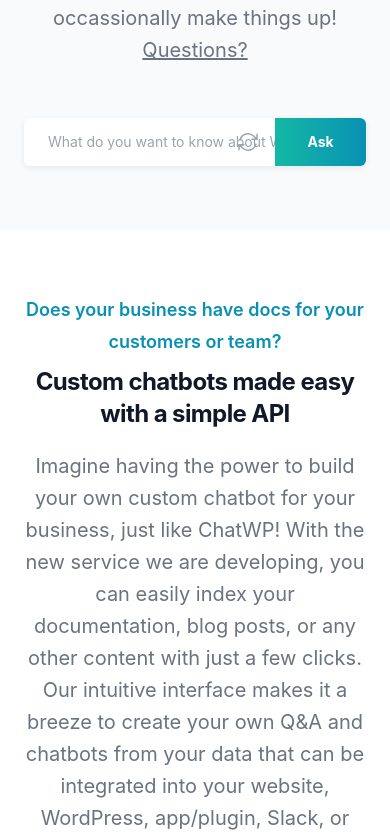
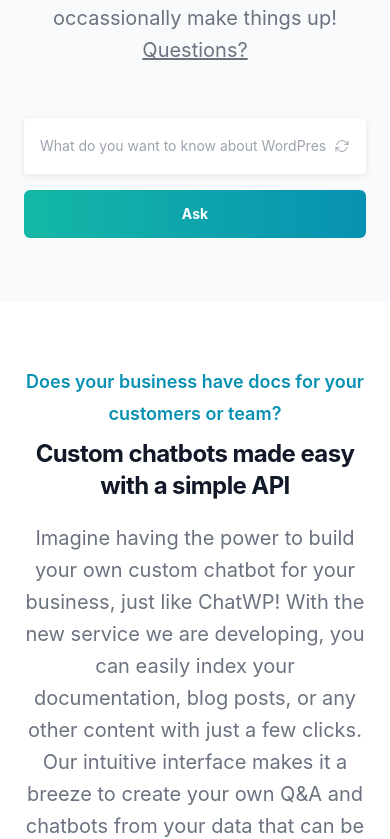
Before and after one commit to uglyrobot/wp-chat-site, a Next.js app: page / in a window 390 px wide. Shown: the part 1091-1930 px from the top of the page. Built offline with nearby package versions, Linux system fonts and the light colour scheme.

Commit message:
Add survery redirect, improvements

```diff
--- a/src/components/Chat.jsx
+++ b/src/components/Chat.jsx
@@ -33,8 +33,8 @@
   'How do you list cron events with WP CLI? Show an example of the output.',
   'What are WordCamps and how do I find one near me?',
   'List the default WordPress blocks.',
-  'Show me how to add a custom block to the WordPress block editor.',
-  'How do I filter post content when it is saved? Show an example of the code.',
+  'Show me how to code a custom block for the WordPress block editor.',
+  'How do I filter post content when it is saved? Show a code example.',
   'List the default WordPress user roles and their capabilities.',
   'Who is the founder of WordPress?',
 ]
@@ -109,8 +109,8 @@
     }
 
     //track ask event
-    if ( window.bento ) {
-        window.bento.track( 'ask', { question, customKey: Boolean(openAIKey) } )
+    if (window.bento) {
+      window.bento.track('ask', { question, customKey: Boolean(openAIKey) })
     }
 
     try {
@@ -265,8 +265,8 @@
               }}
               disabled={loading}
             >
-              <div className="mt-1 flex w-full rounded-md shadow-sm">
-                <div className="relative flex w-full flex-grow items-stretch">
+              <div className="mt-1 w-full rounded-md sm:flex sm:shadow-sm">
+                <div className="relative flex w-full flex-grow items-stretch shadow-sm sm:shadow-inherit">
                   <input
                     type="text"
                     name="query"
@@ -276,16 +276,24 @@
                     minLength={10}
                     required
                     onChange={(e) => setQuestion(e.target.value)}
-                    onClick={() => {
+                    onDoubleClick={() => {
                       //highlight the text
                       document.getElementById('query').select()
                     }}
-                    className="block w-full rounded-none rounded-l-md border-gray-300 pl-6 text-sm focus:ring-2 focus:ring-cyan-400 focus:ring-offset-2 focus:ring-offset-gray-900 sm:text-lg"
+                    onKeyDown={(e) => {
+                      //submit on enter
+                      if (e.key === 'Enter') {
+                        askQuestion()
+                      }
+                    }}
+                    tabIndex={1}
+                    className="block w-full rounded-md border-gray-300 py-4  pl-4 pr-10 text-sm focus:ring-2 focus:ring-cyan-400 focus:ring-offset-2 focus:ring-offset-gray-900 sm:rounded-none sm:rounded-l-md sm:py-0 sm:pl-6 sm:pr-12 sm:text-lg"
                     placeholder="What do you want to know about WordPress?"
                   />
                   <button
                     className="absolute inset-y-0 right-0 flex items-center px-4"
                     title="Random Question"
+                    tabIndex={3}
                     onClick={(e) => {
                       e.preventDefault()
                       //insert a random question
@@ -296,12 +304,13 @@
                       )
                     }}
                   >
-                    <ArrowPathIcon className="h-6 w-6 text-gray-400 hover:rotate-6 hover:brightness-110 active:brightness-110" />
+                    <ArrowPathIcon className="h-4 w-4 text-gray-400 hover:rotate-12 hover:brightness-110 active:brightness-110 sm:h-6 sm:w-6" />
                   </button>
                 </div>
                 <button
                   type="submit"
-                  className="shadow relative -ml-px inline-flex w-28 items-center justify-center space-x-2 rounded-r-md bg-gradient-to-r from-teal-500 to-cyan-600 py-3 px-4 text-sm font-bold text-white hover:from-teal-600 hover:to-cyan-700 focus:outline-none focus:ring-2 focus:ring-cyan-400 focus:ring-offset-2 focus:ring-offset-gray-900 sm:w-32 sm:text-lg"
+                  tabIndex={2}
+                  className="shadow relative mt-4 inline-flex w-full items-center justify-center space-x-2 rounded-md sm:rounded-r-md bg-gradient-to-r from-teal-500 to-cyan-600 py-3 px-4 text-sm font-bold text-white hover:from-teal-600 hover:to-cyan-700 focus:outline-none focus:ring-2 focus:ring-cyan-400 focus:ring-offset-2 focus:ring-offset-gray-900 sm:-ml-px sm:mt-0 sm:w-32 sm:rounded-none sm:text-lg"
                 >
                   Ask
                 </button>
@@ -364,6 +373,25 @@
                 ))}
               </div>
             </div>
+            <p className="mt-12 text-sm text-gray-700">
+              Help contribute to WordPress (and improve this bot) by joining the{' '}
+              <Link
+                href="https://make.wordpress.org/docs/"
+                target="_blank"
+                className="underline"
+              >
+                Documentation
+              </Link>{' '}
+              or{' '}
+              <Link
+                href="https://learn.wordpress.org/contribute/"
+                target="_blank"
+                className="underline"
+              >
+                Training
+              </Link>{' '}
+              teams!
+            </p>
           </>
         )}
       </div>
--- a/src/components/Faq.jsx
+++ b/src/components/Faq.jsx
@@ -34,7 +34,11 @@
   {
     question: "Do you have an API I can use?",
     answer: "Not currently for the full chat (internal API is limited), but you can use our embeddings API to build your own tools on top of our index. Contact us for details."
-  }
+  },
+  {
+    question: "What are your privacy protections?",
+    answer: "IPs are stored hashed for ratelimiting purposes. We do store the queries and responses in our database to be able to privide and improve on the service. Queries and responses pass through OpenAI and are subject to their privacy policy as well. If you enter your own OpenAI API key it is only stored in your browser. We use Bento (https://bentonow.com/) for usage tracking and waitlist management.",
+  },
 ]
 
 export default function Faq() {
--- a/src/components/Signup.jsx
+++ b/src/components/Signup.jsx
@@ -22,6 +22,8 @@
       .then((data) => {
         console.log('Success:', data)
         setSubmitted(true)
+        //redirect to link
+        window.location.href = 'https://app.bentonow.com/f/a72c79ffb06a248333be6e1de58f63cf/cool-tree-1274'
       })
       .catch((error) => {
         console.error('Error:', error)
```
